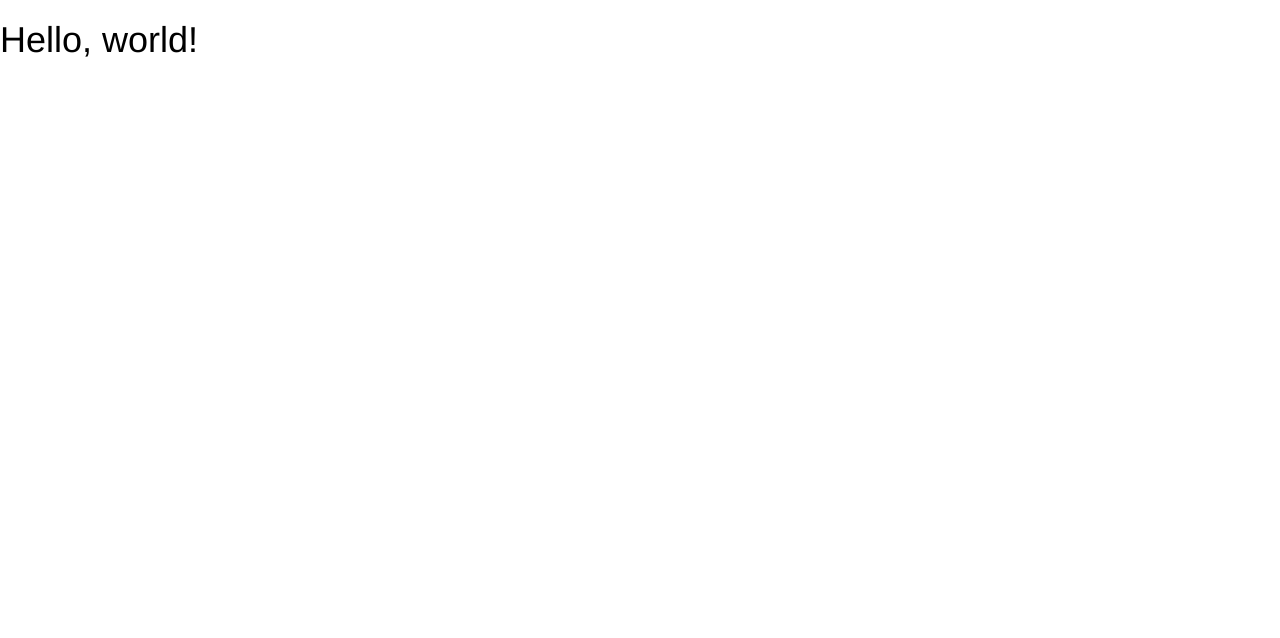
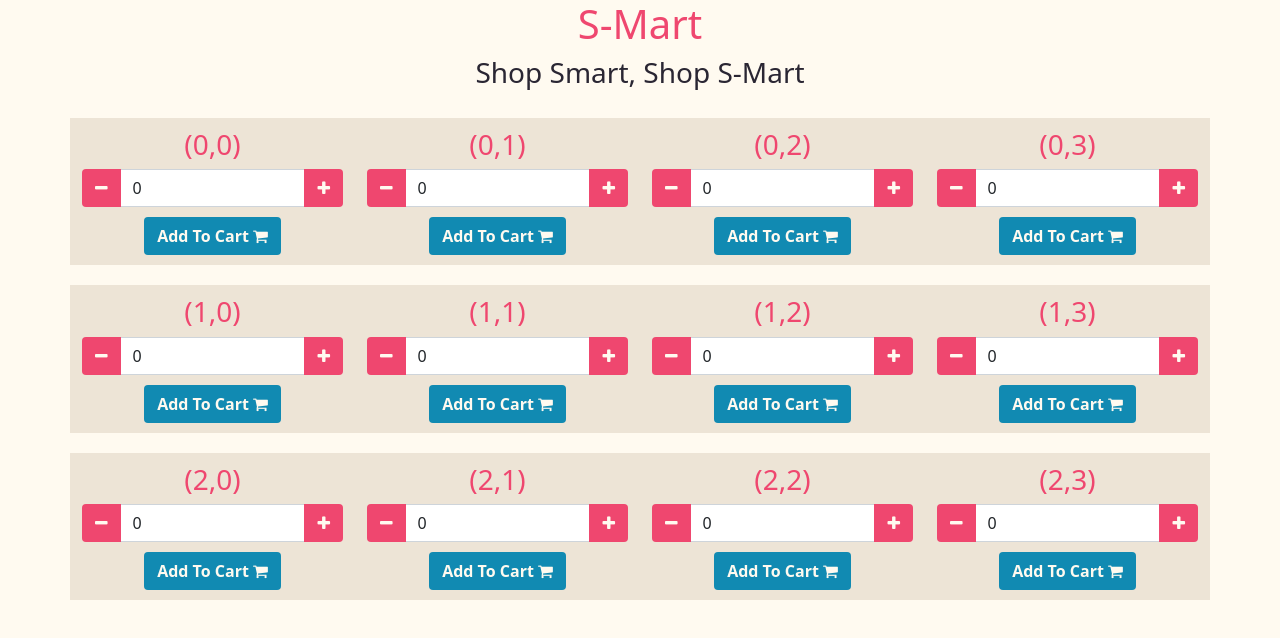
Before and after one commit to DNgo-Neumont/Sen300Microservices, a plain HTML site: page SinglePageApplication/index.html in a window 1280 px wide. Drawn offline with nearby package versions, Linux system fonts and the light colour scheme; no server answers.

Commit message:
Added Get Functionality

```diff
--- a/SinglePageApplication/css/baseColors.css
+++ b/SinglePageApplication/css/baseColors.css
@@ -1,6 +1,8 @@
 :root {
     --bg-light: #FFFAF0;
-    --text-light: #08001A;
+    --bg-light2: #ede4d6;
+    --text-light: #2a2633;
+    --text-light2: #544b59;
 
     --pink: #EF476F;
     --babyBlue: #118AB2;
@@ -11,7 +13,23 @@
     :root {
         --text: var(--bg-light);
         --background: var(--text-light);
+        --background2: var(--text-light2);
     }
+}
+
+@media(prefers-color-scheme:light) {
+    :root {
+        --text: var(--text-light);
+        --background: var(--bg-light);
+        --background2: var(--bg-light2);
+    }
+}
+
+.backgroundDat {
+    background-color: var(--background2);
+    color: var(--text);
+    padding-top: 10px;
+    padding-bottom: 10px;
 }
 
 body {
@@ -19,8 +37,16 @@ body {
     color: var(--text);
 }
 
-h3 {
+p, h2, h4, h5, h6 {
+    color: var(--text);
+}
+
+h3, h1 {
     color: var(--pink);
+}
+
+.basic {
+    color: var(--text);
 }
 
 .btnColorP {
--- a/SinglePageApplication/index.html
+++ b/SinglePageApplication/index.html
@@ -4,36 +4,105 @@
         <meta charset="utf-8">
         <meta name="viewport" content="width=device-width, initial-scale=1">
         <title>Bootstrap demo</title>
-        <link rel="stylesheet" href="https://maxcdn.bootstrapcdn.com/bootstrap/3.4.0/css/bootstrap.min.css">
-        <script src="https://ajax.googleapis.com/ajax/libs/jquery/3.6.0/jquery.min.js"></script>
-        <script src="https://maxcdn.bootstrapcdn.com/bootstrap/3.4.0/js/bootstrap.min.js"></script>
+        <link href="https://cdn.jsdelivr.net/npm/bootstrap@5.0.2/dist/css/bootstrap.min.css" rel="stylesheet" integrity="sha384-EVSTQN3/azprG1Anm3QDgpJLIm9Nao0Yz1ztcQTwFspd3yD65VohhpuuCOmLASjC" crossorigin="anonymous">
+        <script src="https://cdn.jsdelivr.net/npm/bootstrap@5.0.2/dist/js/bootstrap.bundle.min.js" integrity="sha384-MrcW6ZMFYlzcLA8Nl+NtUVF0sA7MsXsP1UyJoMp4YLEuNSfAP+JcXn/tWtIaxVXM" crossorigin="anonymous"></script>
+
+        <link rel="stylesheet" href="https://cdnjs.cloudflare.com/ajax/libs/font-awesome/4.7.0/css/font-awesome.min.css">
 
         <link href="./css/baseColors.css" rel="stylesheet" type="text/css">
         <script src="./javascript/quantityButton.js"></script>
     </head>
     <body onload="createProducts()">
-        <h1>Hello, world!</h1>
+        <section class="section-products">
+            <div class="container">
+                <div class="row justify-content-md-center" style="text-align: center;">
+                    <h1>S-Mart</h1>
+                    <h3 class="basic">Shop Smart, Shop S-Mart</h3>
+                </div>
+            </div>
+            <div id="productList" class="container">
+
+            </div>
+        </section>
         <div class="container-fluid pt-5" id="products">
         </div>
-        <script src="https://cdn.jsdelivr.net/npm/bootstrap@5.2.0-beta1/dist/js/bootstrap.bundle.min.js" integrity="sha384-pprn3073KE6tl6bjs2QrFaJGz5/SUsLqktiwsUTF55Jfv3qYSDhgCecCxMW52nD2" crossorigin="anonymous"></script>
         <script>
             function createProducts() {
-                var productList = document.getElementById("products");
+                var productList = document.getElementById("productList");
                 for(var i = 0; i < 3; i++) {
-                    console.log("Uh" + i);
+                    var productRow = document.createElement("div");
+                    productRow.classList.add("row")
+                    productRow.classList.add("justify-content-md-center");
+                    productRow.style = "text-align: center; padding-top: 20px;"
+
+                    var allStuff;
+
+                    const request = new XMLHttpRequest();
+                    request.open("GET","http://localhost:8083/anyone/event/json");
+                    request.send();
+                    request.onload = () => {s
+                        allStuff = request.responseText;
+                    }
+
+                    for(var j = 0; j < 4; j++) {
+                        var productContent = document.createElement("div");
+                        productContent.id = 1;
+                        productContent.classList.add("col-3");
+                        productContent.classList.add("backgroundDat");
+
+                        var productName = document.createElement("h3");
+                        productName.textContent = "(" + i + "," + j +")"
+
+                        var productDescription = document.createElement("div");
+                        productContent.innerHTML = "";
+
+                        var productQuanityButton = document.createElement("div")
+                        productQuanityButton.classList.add("col");
+                        productQuanityButton.innerHTML = `
+                            <div class="input-group">
+                                <button type="button" class="quantity-left-minus btn btn-number btnColorP"  data-type="minus" data-field="">
+                                    <i class="fa fa-minus"></i>
+                                </button>
+                                <input type="text" id="quantity" name="quantity" class="form-control input-number" value="0" min="1" max="100">
+                                <button type="button" class="quantity-right-plus btn btn-number btnColorP" data-type="plus" data-field="">
+                                    <i class="fa fa-plus"></i>
+                                </button>
+                            </div>
+                        `
+
+                        var buttonCheckout = document.createElement("div")
+                        buttonCheckout.classList.add("col");
+                        buttonCheckout.style = "padding-top: 10px;"
+                        buttonCheckout.innerHTML += `
+                        <button type="button" class="add-quanity btn btnColorB" data-type="plus" data-field="">
+                            <b>Add To Cart   </b><i class="fa fa-shopping-cart"></i>
+                        </button>
+                        `
+
+                        productContent.appendChild(productName);
+                        productContent.appendChild(productDescription);
+                        productContent.appendChild(productQuanityButton);
+                        productContent.appendChild(buttonCheckout);
+
+
+                        productRow.appendChild(productContent);
+                    }
+                    productList.appendChild(productRow);
                 }
+                createButtons();
             }
 
             function createButtons() {
                 var decreaseQuantity = document.getElementsByClassName("quantity-left-minus");
                 var increaseQuantity = document.getElementsByClassName("quantity-right-plus");
+                var addToBasket = document.getElementsByClassName("add-quanity");
 
                 for (var i = 0; i < increaseQuantity.length; i++) {
                     var buttonInc = increaseQuantity[i];
                     buttonInc.addEventListener('click', function(event) {
                         var buttonClickedInc = event.target;
-                        var inputInc = buttonClickedInc.parentElement.parentElement.parentElement.children[1];
-                        var inputValueInc = inputInc.value;
+                        var inputInc = buttonClickedInc.parentElement.parentElement.children[1];
+                        var inputValueInc = parseInt(inputInc.value);
                         inputInc.value = parseInt(inputValueInc) + 1;
                     });
                 }
@@ -41,16 +110,24 @@
                     var buttonDesc = decreaseQuantity[i];
                     buttonDesc.addEventListener('click', function(event) {
                         var buttonClickedDesc = event.target;
-                        var inputDesc = buttonClickedDesc.parentElement.parentElement.parentElement.children[1];
+                        var inputDesc = buttonClickedDesc.parentElement.parentElement.children[1];
+                        console.log(inputDesc);
                         var inputValueDesc = parseInt(inputDesc.value);
                         if (inputValueDesc > 0) {
                             inputDesc.value = inputValueDesc - 1;
                         }
                     })
                 }
+                for (var i = 0; i < addToBasket.length; i++) {
+                    var buttonAddToCart = addToBasket[i];
+                    buttonAddToCart.addEventListener('click', function(event) {
+                        var buttonClickedCart = event.target;
+                        var idProduct = buttonClickedCart.parentElement.parentElement.parentElement.id;
+                        var quantityProduct = buttonClickedCart.parentElement.parentElement.parentElement.children[2].children[0].children[1].value;
+
+                    })
+                }
             }
-
-            createButtons();
         </script>
     </body>
 </html>
```
Also changed, not shown: CardAPI/obj/Debug/net6.0/project.razor.json.
